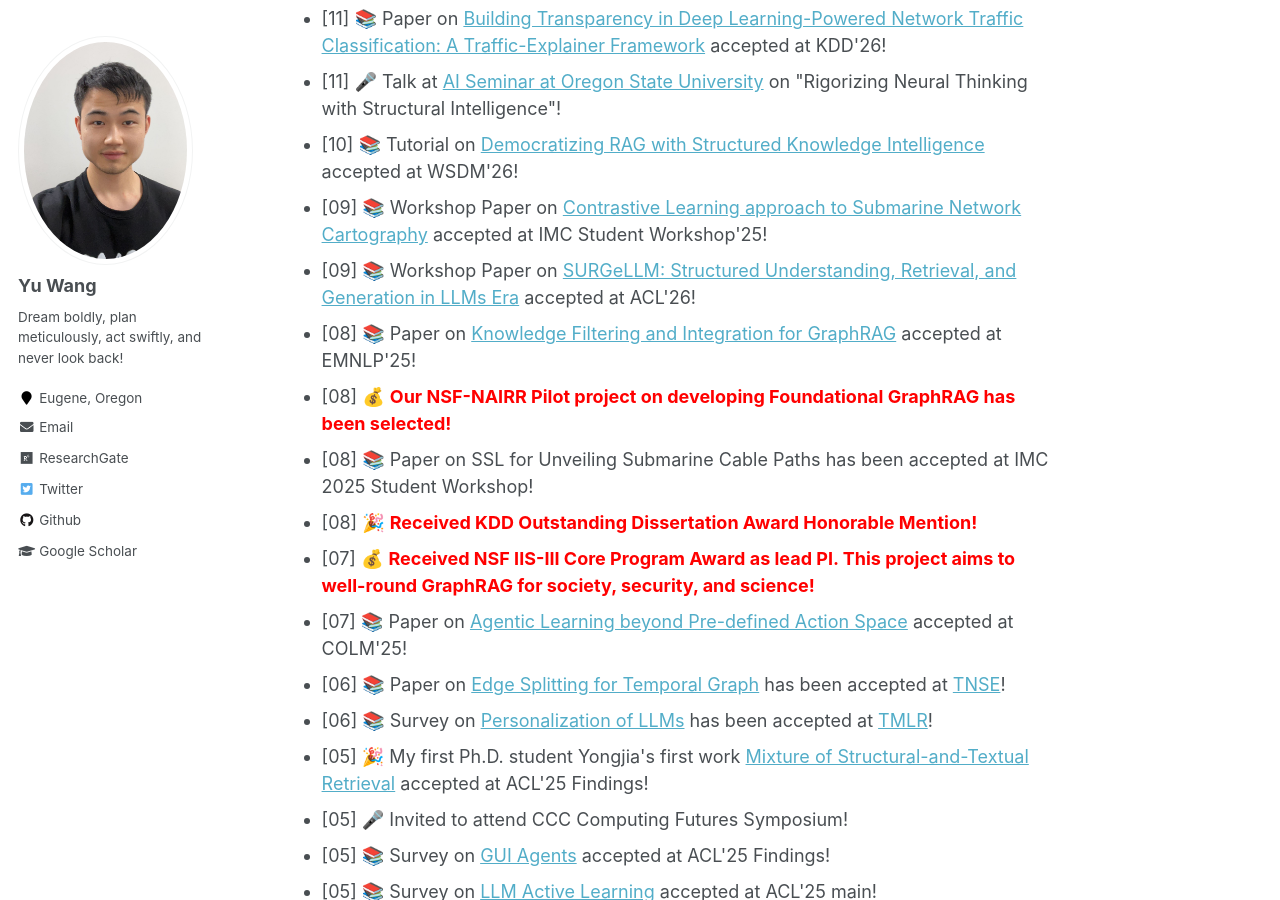
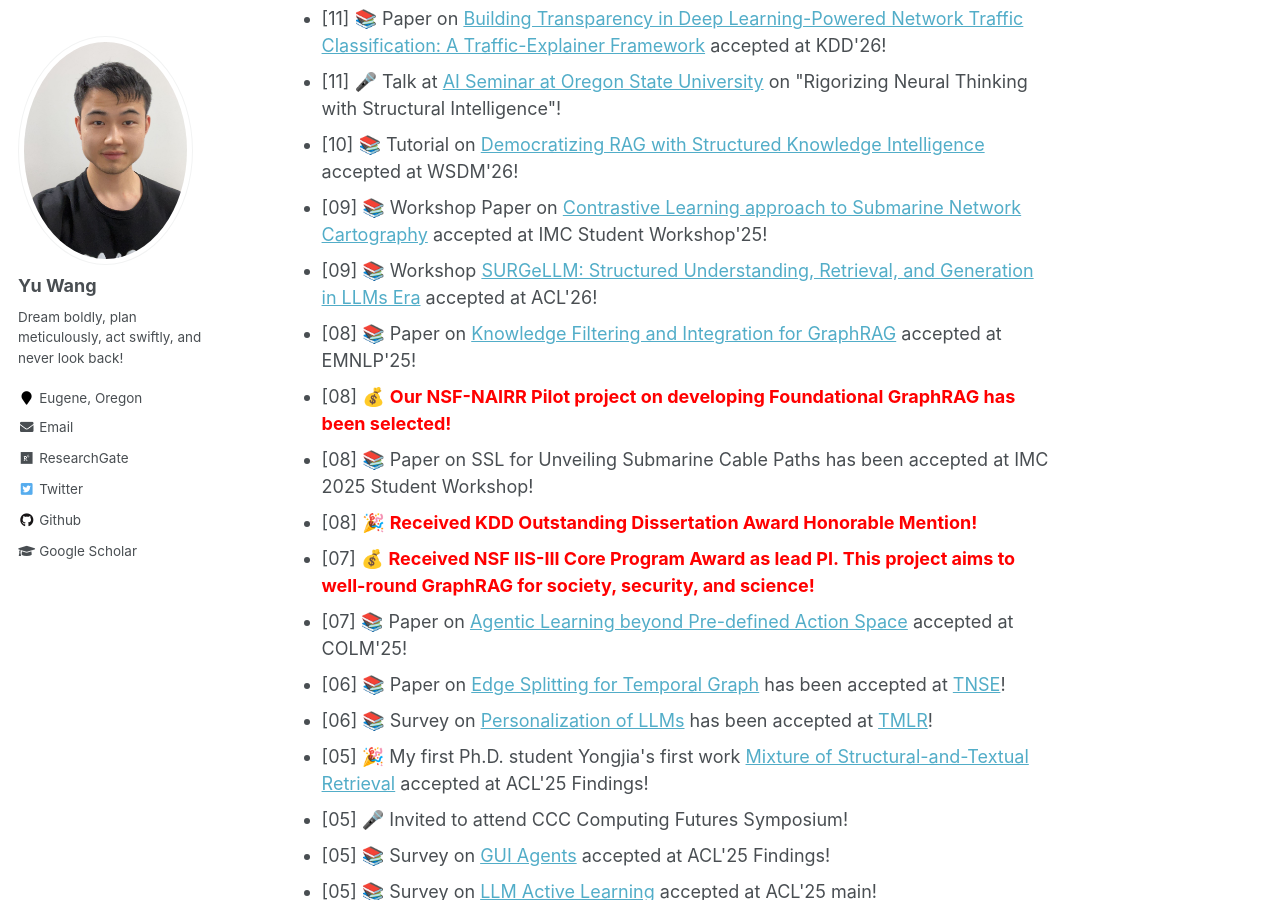
Before and after one commit to yuwang0103/yuwang0103.github.io, a Jekyll site: the page built from _pages/about.md, in a window 1280 px wide and 900 px high, scrolled down 1795 px. Built offline with Jekyll 4.4.1, drawn with Linux system fonts in a browser that asks for light colours.

Commit message:
Update about.md

```diff
--- a/_pages/about.md
+++ b/_pages/about.md
@@ -52,7 +52,7 @@ News
 <li>[11] 🎤 Talk at <a href='https://media.oregonstate.edu/media/t/1_qor5vsmj/232665543'>AI Seminar at Oregon State University</a> on "Rigorizing Neural Thinking with Structural Intelligence"!</li>
 <li>[10] 📚 Tutorial on  <a href=''>Democratizing RAG with Structured Knowledge Intelligence</a> accepted at WSDM'26!</li>
 <li>[09] 📚 Workshop Paper on  <a href=''>Contrastive Learning approach to Submarine Network Cartography</a> accepted at IMC Student Workshop'25!</li>
-<li>[09] 📚 Workshop Paper on  <a href=''>SURGeLLM: Structured Understanding, Retrieval, and Generation in LLMs Era</a> accepted at ACL'26!</li>
+<li>[09] 📚 Workshop <a href=''>SURGeLLM: Structured Understanding, Retrieval, and Generation in LLMs Era</a> accepted at ACL'26!</li>
 <li>[08] 📚 Paper on  <a href='https://arxiv.org/abs/2503.13804'>Knowledge Filtering and Integration for GraphRAG</a> accepted at EMNLP'25!</li>
 <li>[08] 💰 <span style="color:red"><b>Our NSF-NAIRR Pilot project on developing Foundational GraphRAG has been selected!</b></span></li>
 <li>[08] 📚 Paper on SSL for Unveiling Submarine Cable Paths has been accepted at IMC 2025 Student Workshop!</li>
```
